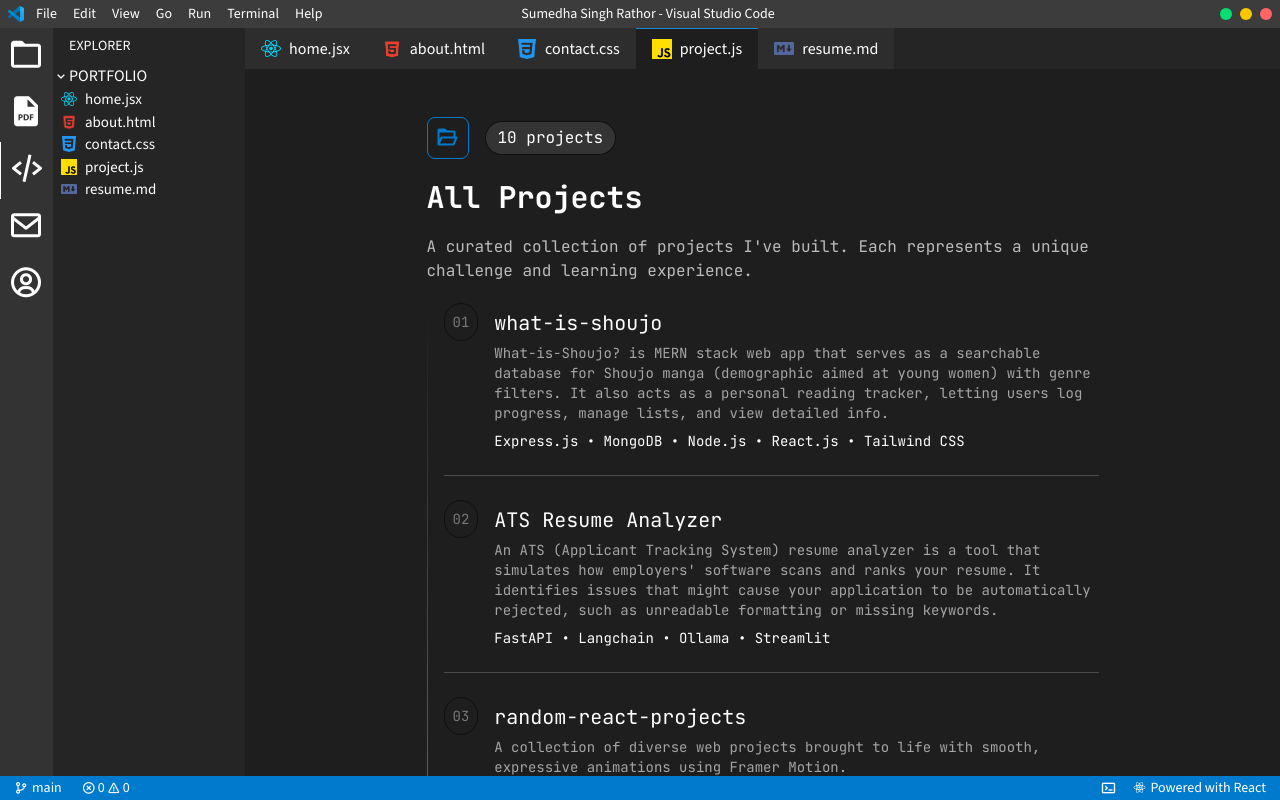
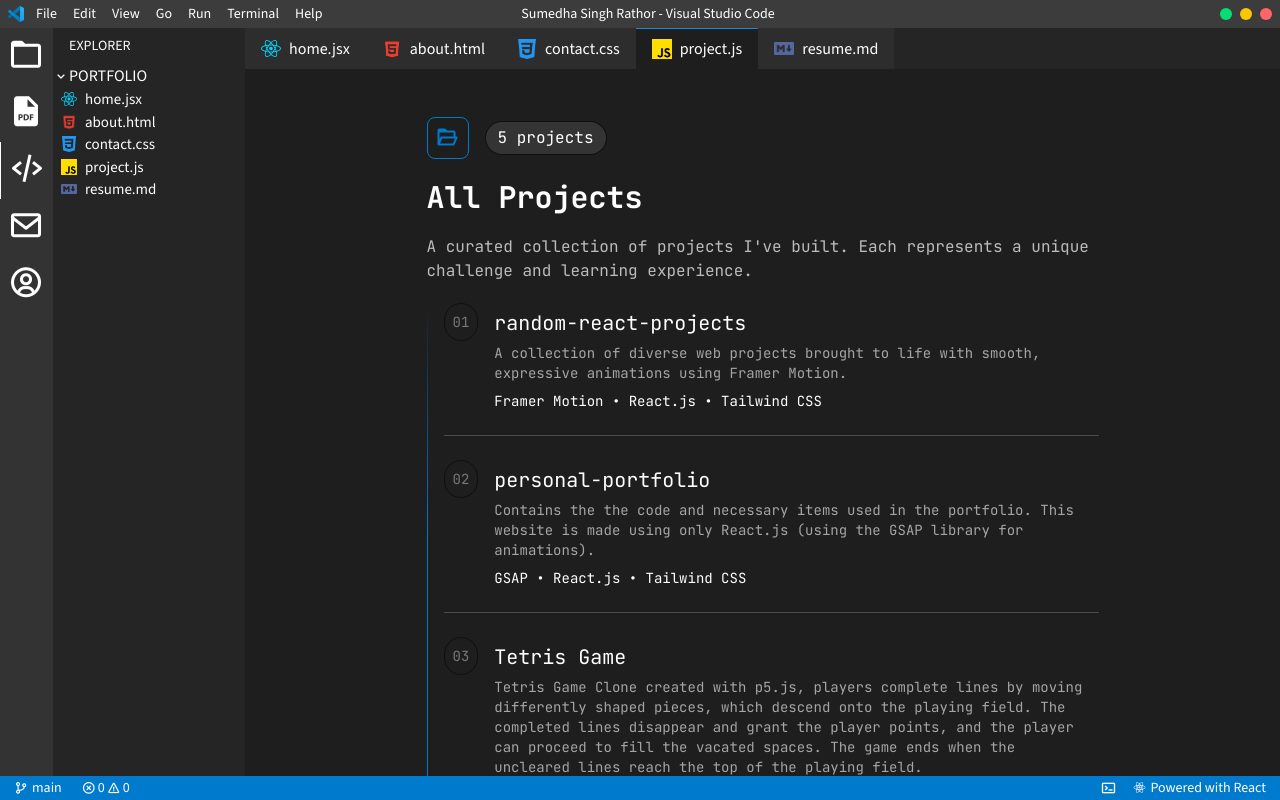
Before and after one commit to SumedhaSinghRathor/VSCode, a React (Vite) app: page /projects in a window 1280 px wide. Built offline with nearby package versions, Linux system fonts and the light colour scheme.

Commit message:
update the project list

```diff
--- a/src/sections/Project.jsx
+++ b/src/sections/Project.jsx
@@ -1,58 +1,63 @@
 function Project() {
   const projects = [
-    {
-      title: "what-is-shoujo",
-      description: `What-is-Shoujo? is MERN stack web app that serves as a searchable database for Shoujo manga (demographic aimed at young women) with genre filters. It also acts as a personal reading tracker, letting users log progress, manage lists, and view detailed info.`,
-      skills: ["MongoDB", "Express.js", "React.js", "Node.js", "Tailwind CSS"],
-    },
-    {
-      title: "ATS Resume Analyzer",
-      description: `An ATS (Applicant Tracking System) resume analyzer is a tool that simulates how employers' software scans and ranks your resume. It identifies issues that might cause your application to be automatically rejected, such as unreadable formatting or missing keywords.`,
-      skills: ["Streamlit", "FastAPI", "Ollama", "Langchain"],
-    },
+    // {
+    //   title: "what-is-shoujo",
+    //   description: `What-is-Shoujo? is MERN stack web app that serves as a searchable database for Shoujo manga (demographic aimed at young women) with genre filters. It also acts as a personal reading tracker, letting users log progress, manage lists, and view detailed info.`,
+    //   skills: ["MongoDB", "Express.js", "React.js", "Node.js", "Tailwind CSS"],
+    // },
+    // {
+    //   title: "ATS Resume Analyzer",
+    //   description: `An ATS (Applicant Tracking System) resume analyzer is a tool that simulates how employers' software scans and ranks your resume. It identifies issues that might cause your application to be automatically rejected, such as unreadable formatting or missing keywords.`,
+    //   skills: ["Streamlit", "FastAPI", "Ollama", "Langchain"],
+    // },
     {
       title: "random-react-projects",
       description: `A collection of diverse web projects brought to life with smooth, expressive animations using Framer Motion.`,
       skills: ["React.js", "Tailwind CSS", "Framer Motion"],
+      link: "https://random-react-projects.vercel.app/",
     },
-    {
-      title: "personal-music",
-      description: `An animated music showcase that elegantly presents my favorite albums using smooth transitions and motion effects, powered by real-time data from the Spotify API. It blends visual flair with dynamic content to create an immersive listening-inspired experience.`,
-      skills: ["React.js", "TypeScript", "Framer Motion", "Tailwind CSS"],
-    },
+    // {
+    //   title: "personal-music",
+    //   description: `An animated music showcase that elegantly presents my favorite albums using smooth transitions and motion effects, powered by real-time data from the Spotify API. It blends visual flair with dynamic content to create an immersive listening-inspired experience.`,
+    //   skills: ["React.js", "TypeScript", "Framer Motion", "Tailwind CSS"],
+    // },
     {
       title: "personal-portfolio",
       description: `Contains the the code and necessary items used in the portfolio. This website is made using only React.js (using the GSAP library for animations).`,
       skills: ["React.js", "GSAP", "Tailwind CSS"],
+      link: "https://sumedhasinghrathor.vercel.app/",
     },
-    {
-      title: "notes-ki-dukaan",
-      description: `A new note sharing app called "Notes Ki Dukaan" where students can upload their own notes as well as view, rate and download notes from other faculties. Our powerful sorting and searching features will help students in organizing their notes and being prepared for their exams and sessionals.`,
-      skills: ["MongoDB", "Spring Boot", "React.js", "Tailwind CSS"],
-    },
-    {
-      title: "Stock Predictor",
-      description:
-        "A full-stack web application that fetches historical stock data, stores it in a database, and uses an LSTM (Long Short-Term Memory) deep learning model to predict future stock prices. Built with Flask for the backend, React for the frontend, and TensorFlow/Keras for the prediction logic.",
-      skills: ["Flask", "React.js", "LSTM", "Tailwind CSS", "PostgreSQL"],
-    },
+    // {
+    //   title: "notes-ki-dukaan",
+    //   description: `A new note sharing app called "Notes Ki Dukaan" where students can upload their own notes as well as view, rate and download notes from other faculties. Our powerful sorting and searching features will help students in organizing their notes and being prepared for their exams and sessionals.`,
+    //   skills: ["MongoDB", "Spring Boot", "React.js", "Tailwind CSS"],
+    // },
+    // {
+    //   title: "Stock Predictor",
+    //   description:
+    //     "A full-stack web application that fetches historical stock data, stores it in a database, and uses an LSTM (Long Short-Term Memory) deep learning model to predict future stock prices. Built with Flask for the backend, React for the frontend, and TensorFlow/Keras for the prediction logic.",
+    //   skills: ["Flask", "React.js", "LSTM", "Tailwind CSS", "PostgreSQL"],
+    // },
     {
       title: "Tetris Game",
       description:
         "Tetris Game Clone created with p5.js, players complete lines by moving differently shaped pieces, which descend onto the playing field. The completed lines disappear and grant the player points, and the player can proceed to fill the vacated spaces. The game ends when the uncleared lines reach the top of the playing field.",
       skills: ["HTML/CSS", "JavaScript", "p5.js"],
+      link: "https://sumedhasinghrathor.github.io/TetrisGame/",
     },
     {
       title: "Weather App",
       description:
         "This weather app, built with the OpenWeatherMap API and React.js, features allows users to easily access current conditions, humidity, and temperature for any location.",
       skills: ["React.js", "Tailwind CSS"],
+      link: "https://sumedhasinghrathor-weatherdashboard.vercel.app/",
     },
     {
       title: "Sliding Puzzle",
       description:
         "Created with Java, a sliding puzzle is a combination puzzle that challenges a player to slide pieces along certain routes to establish a certain end-configuration. The pieces to be moved consist of numbers from 1 to 15.",
       skills: ["Java", "Swing Framework"],
+      link: "",
     },
   ];
 
@@ -87,7 +92,9 @@ function Project() {
                   {(i + 1).toString().padStart(2, "0")}
                 </div>
                 <div className="flex flex-col">
-                  <h1 className="text-xl my-1.5">{p.title}</h1>
+                  <a href={p.link} target="_blank" className="text-xl my-1.5">
+                    {p.title}
+                  </a>
                   <p className="text-sm text-white/60">{p.description}</p>
                   <div className="text-sm flex gap-2 mt-2">
                     {p.skills.sort((a, b) => a.localeCompare(b)).join(" • ")}
```
